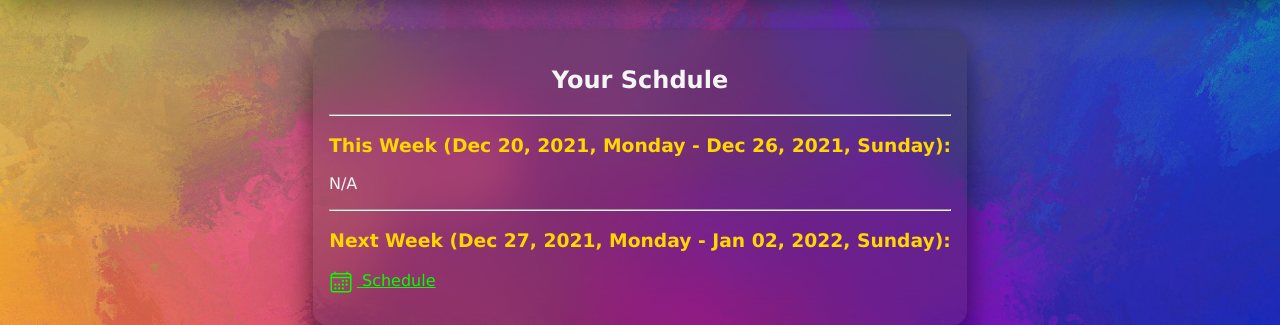
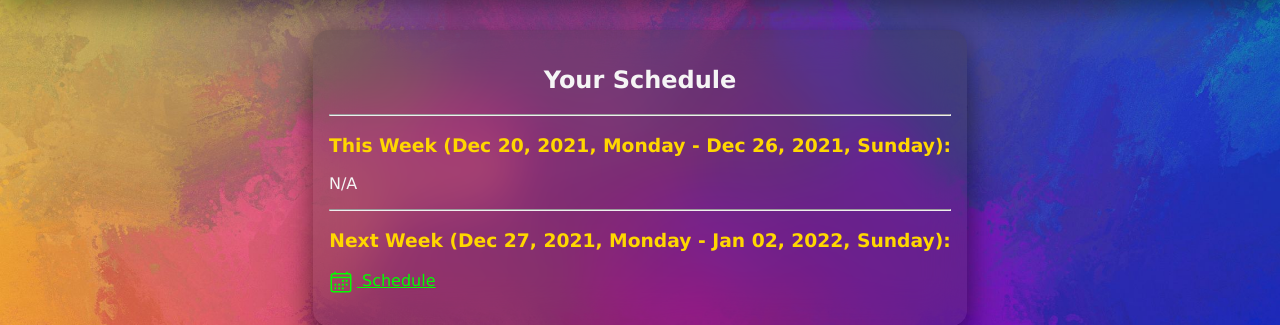
Before and after one commit to peterlor0/CSC350_FALL2021_GROUP, a PHP site: the page made by htdocs/main page/main.php in a window 1280 px wide. Shown: the part 40-365 px from the top of the page. Run offline with PHP 8.4, Linux system fonts and the light colour scheme; the visitor is signed in with stand-in values (Sample User, id 1); data that the repository does not hold is empty.

Commit message:
Update main.php

```diff
--- a/htdocs/main page/main.php
+++ b/htdocs/main page/main.php
@@ -32,7 +32,7 @@
     $date2 = date("M d, Y, l", strtotime($date['end']) - 1);
 
     echo "<div class='container'>";
-    echo "<h2>Your Schdule</h2><hr>";
+    echo "<h2>Your Schedule</h2><hr>";
     echo "<h3 class='date'>This Week ({$date1} - {$date2}):</h3>";
 
     if ($query && $query->num_rows > 0) {
```
